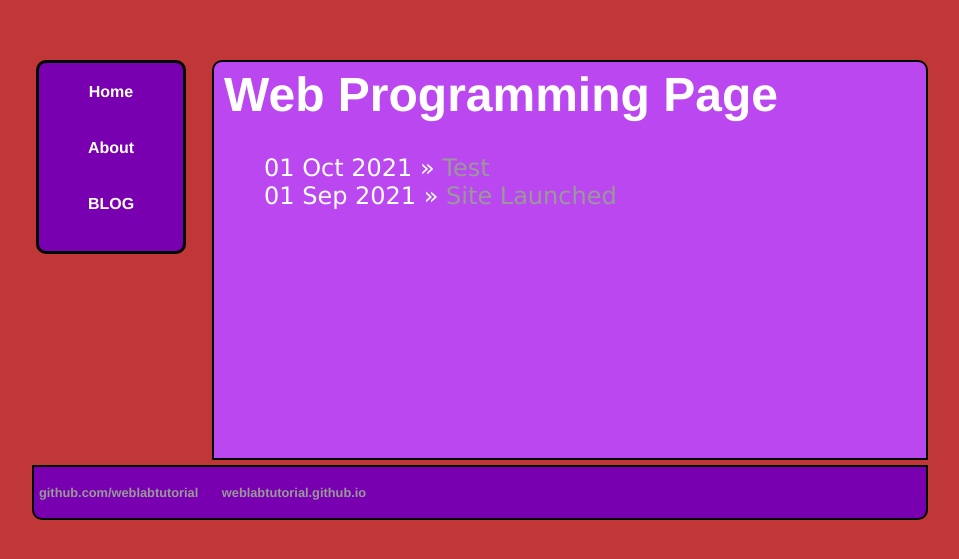
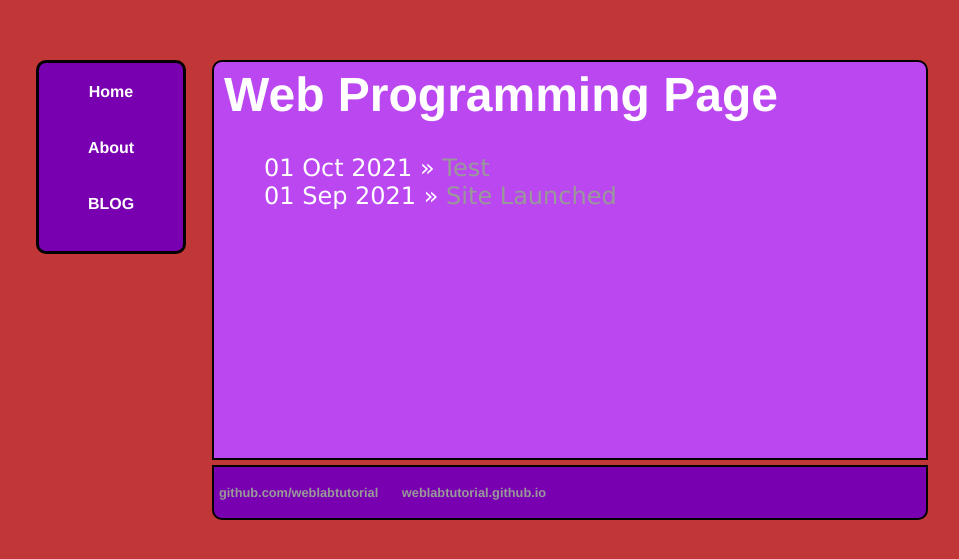
Before and after one commit to Alistair-B-HW/Alistair-B-HW.github.io, a Jekyll site: the page built from blog/index.html, in a window 1280 px wide. Shown: the top 559 px of the page, without its empty margins (160-1119 px from the left). Built offline with Jekyll 4.4.1, drawn with Linux system fonts in a browser that asks for light colours.

Commit message:
Update default.html

```diff
--- a/_layouts/default.html
+++ b/_layouts/default.html
@@ -14,16 +14,16 @@
       <li> <a href="/blog.index">BLOG</a></li>
    </ul>
   </nav>
-  <div class="container" id="container">
+  <div id="container">
     <div id = "content">
   {{ content }}
-</div>  </div>
+</div>
 <footer id = "footer">
   <ul>
     <li><a href="https://github.com/weblabtutorial">github.com/weblabtutorial</a></li>
     <li><a href="https://weblabtutorial.github.io"> weblabtutorial.github.io</a></li>
   </ul>
 </footer>
-
+  </div>
 </body>
 </html>
```
